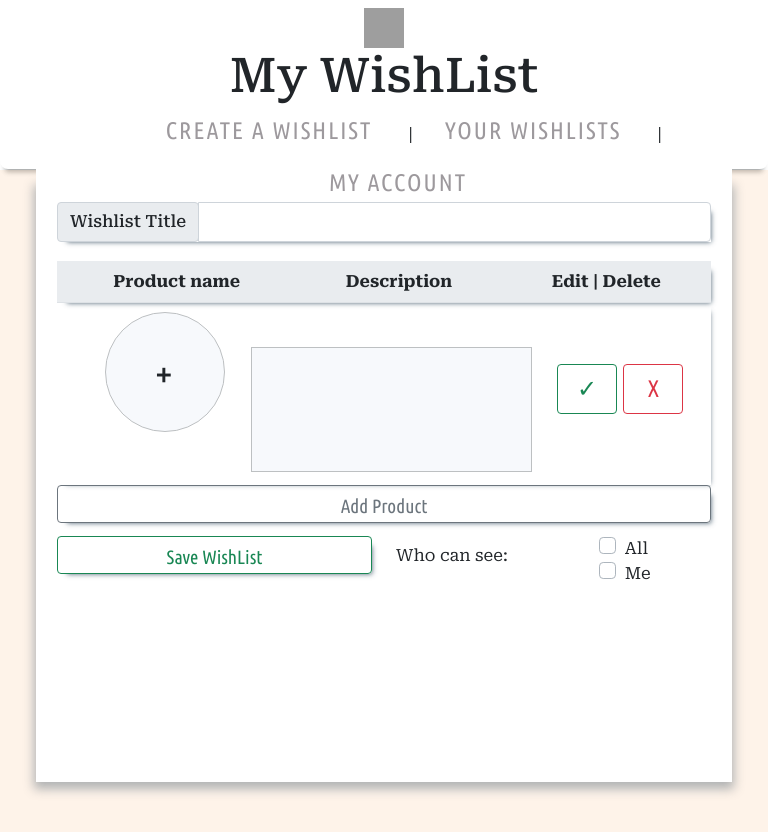
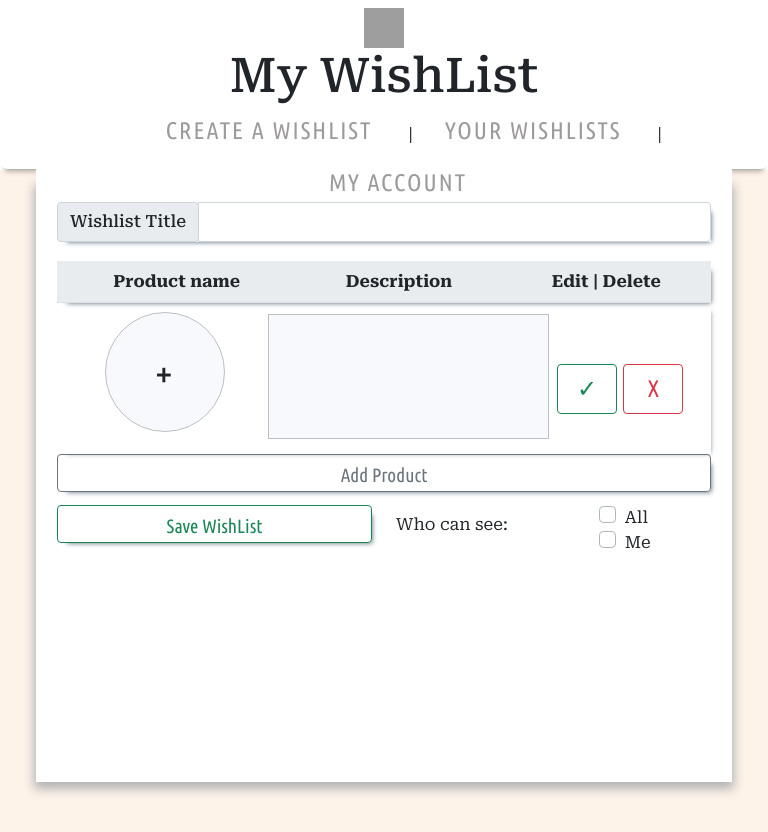
Before and after one commit to AnigalHub/WishList, a Vue app in the folder wish_list.client/: page /createWishlist in a window 768 px wide. Shown: the top 832 px of the page. Built offline with nearby package versions, Linux system fonts and the light colour scheme; grey boxes are pictures that could not be loaded.

Commit message:
добавлены изменения в верстке на экраны 500-992px

```diff
--- a/wish_list.client/src/components/WishItem.vue
+++ b/wish_list.client/src/components/WishItem.vue
@@ -57,4 +57,16 @@
     }
     /*подпись к элементу, кнопки*/
     label,button{font-family: 'Ubuntu Condensed', sans-serif;}
+    @media screen and (min-width: 768px) and (max-width: 992px) {
+        /*область, куда можно ввести текст с множеством строк*/
+        textarea{
+            margin: 10% 0 auto -6%;
+        }
+    }
+    @media screen and (min-width: 500px) and (max-width: 768px) {
+        /*область, куда можно ввести текст с множеством строк*/
+        textarea{
+            margin: 5% 0 auto -2%;
+        }
+    }
 </style>
```
